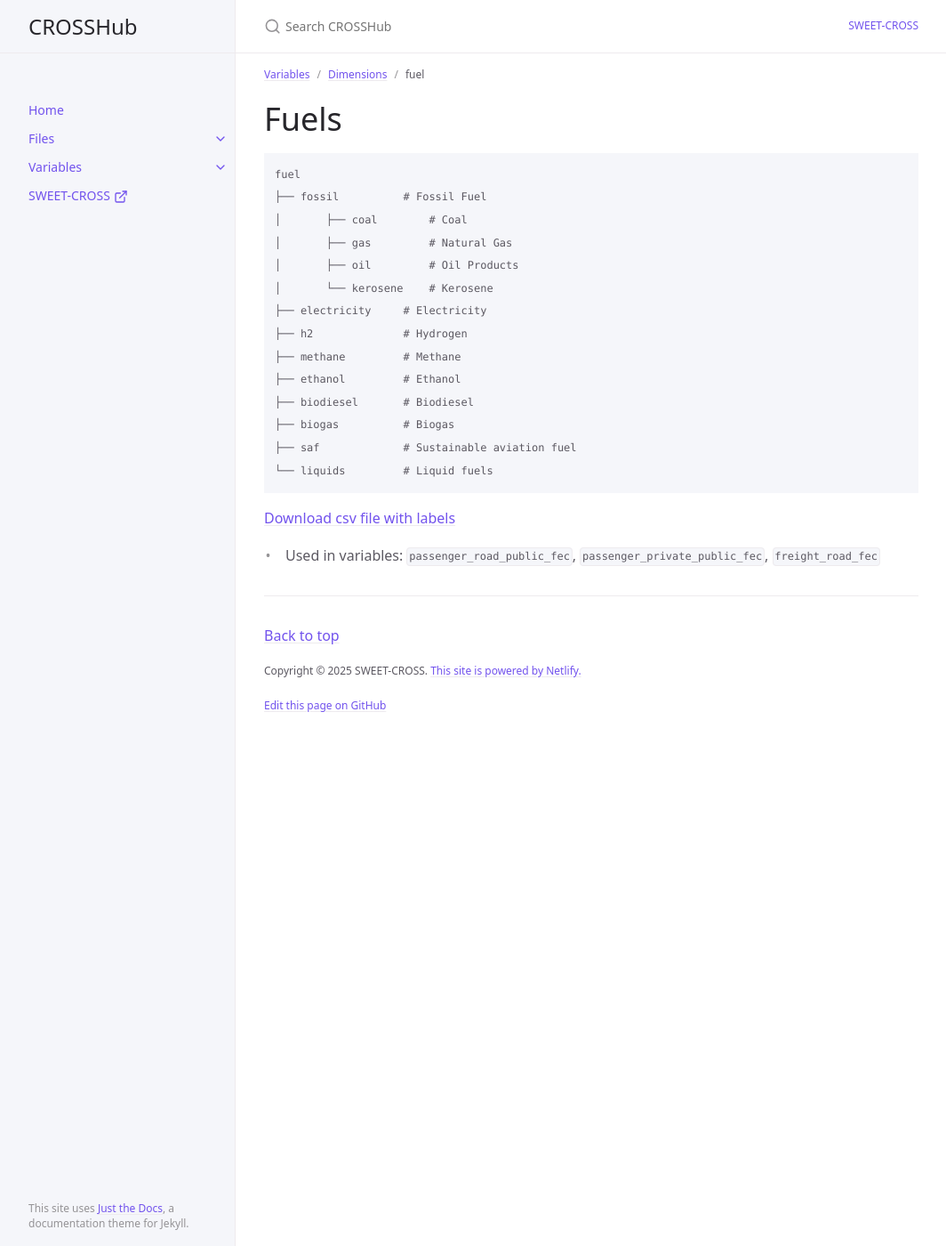
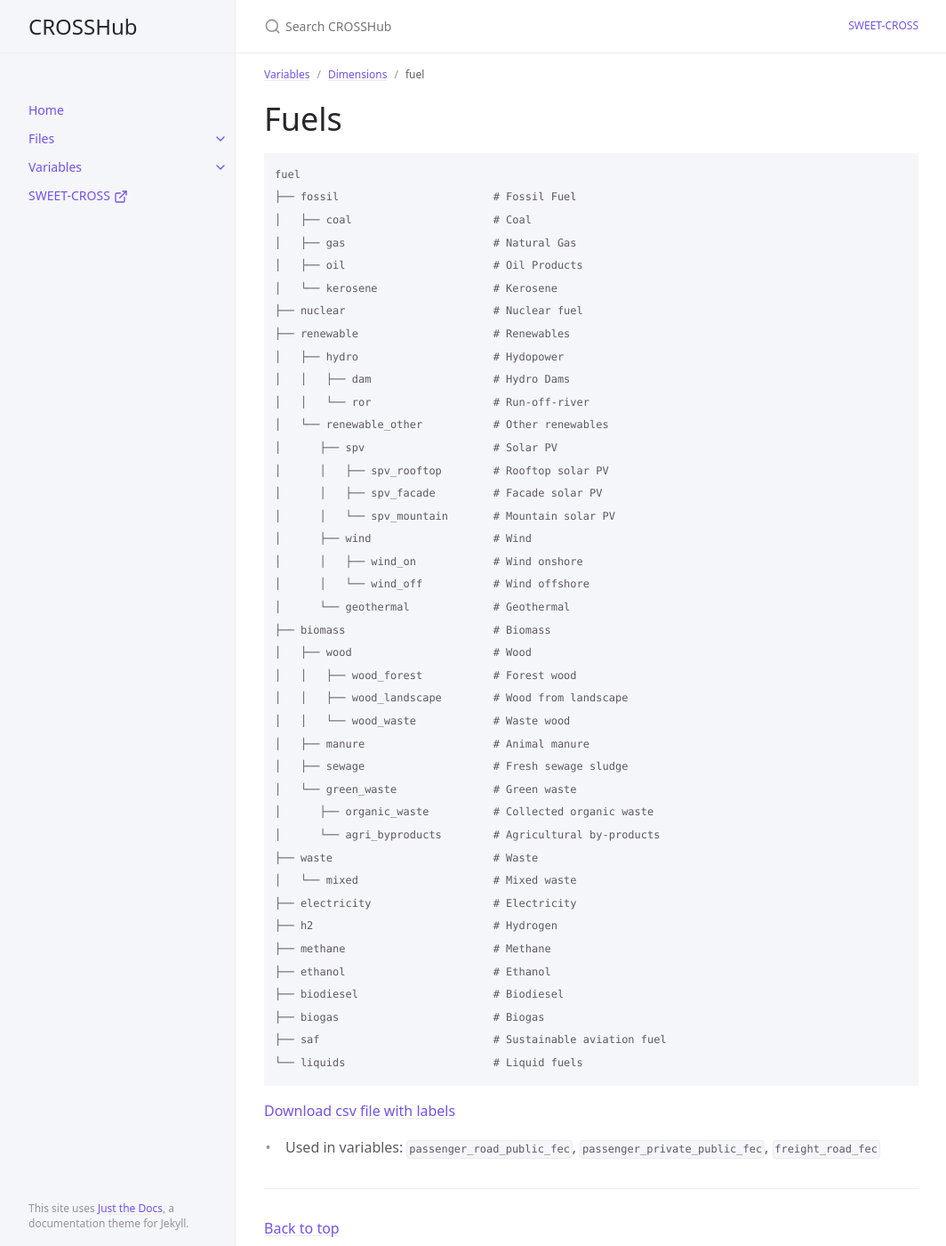
Before and after one commit to sweet-cross/data-model, a Jekyll site: the page built from docs/variables/dimensions/fuel.md, in a window 1280 px wide and 1400 px high. Shown: the whole window at 89% size, without its empty margins (107-1171 px from the left). Built offline with Jekyll 4.4.1, drawn with Linux system fonts in a browser that asks for light colours; cached includes are drawn as plain includes.

Commit message:
fuel tree

````diff
--- a/docs/variables/dimensions/fuel.md
+++ b/docs/variables/dimensions/fuel.md
@@ -9,19 +9,45 @@ nav_order: 11
 
 ```
 fuel
-├── fossil          # Fossil Fuel
-│	├── coal        # Coal
-│	├── gas         # Natural Gas
-│	├── oil         # Oil Products
-│	└── kerosene    # Kerosene
-├── electricity     # Electricity
-├── h2              # Hydrogen
-├── methane         # Methane
-├── ethanol         # Ethanol
-├── biodiesel       # Biodiesel
-├── biogas          # Biogas
-├── saf             # Sustainable aviation fuel
-└── liquids         # Liquid fuels
+├── fossil                        # Fossil Fuel
+│   ├── coal                      # Coal
+│   ├── gas                       # Natural Gas
+│   ├── oil                       # Oil Products
+│   └── kerosene                  # Kerosene
+├── nuclear                       # Nuclear fuel
+├── renewable                     # Renewables
+│   ├── hydro                     # Hydopower
+│   │   ├── dam                   # Hydro Dams
+│   │   └── ror                   # Run-off-river
+│   └── renewable_other           # Other renewables
+│      ├── spv                    # Solar PV
+│      │   ├── spv_rooftop        # Rooftop solar PV
+│      │   ├── spv_facade         # Facade solar PV
+│      │   └── spv_mountain       # Mountain solar PV
+│      ├── wind                   # Wind
+│      │   ├── wind_on            # Wind onshore
+│      │   └── wind_off           # Wind offshore
+│      └── geothermal             # Geothermal
+├── biomass                       # Biomass
+│   ├── wood                      # Wood
+│   │   ├── wood_forest           # Forest wood
+│   │   ├── wood_landscape        # Wood from landscape
+│   │   └── wood_waste            # Waste wood
+│   ├── manure                    # Animal manure
+│   ├── sewage                    # Fresh sewage sludge
+│   └── green_waste               # Green waste
+│      ├── organic_waste          # Collected organic waste
+│      └── agri_byproducts        # Agricultural by-products
+├── waste                         # Waste
+│   └── mixed                     # Mixed waste
+├── electricity                   # Electricity
+├── h2                            # Hydrogen
+├── methane                       # Methane
+├── ethanol                       # Ethanol
+├── biodiesel                     # Biodiesel
+├── biogas                        # Biogas
+├── saf                           # Sustainable aviation fuel
+└── liquids                       # Liquid fuels
 ```
 [Download csv file with labels](/instructions-data/files/fuel.csv)
 
````
